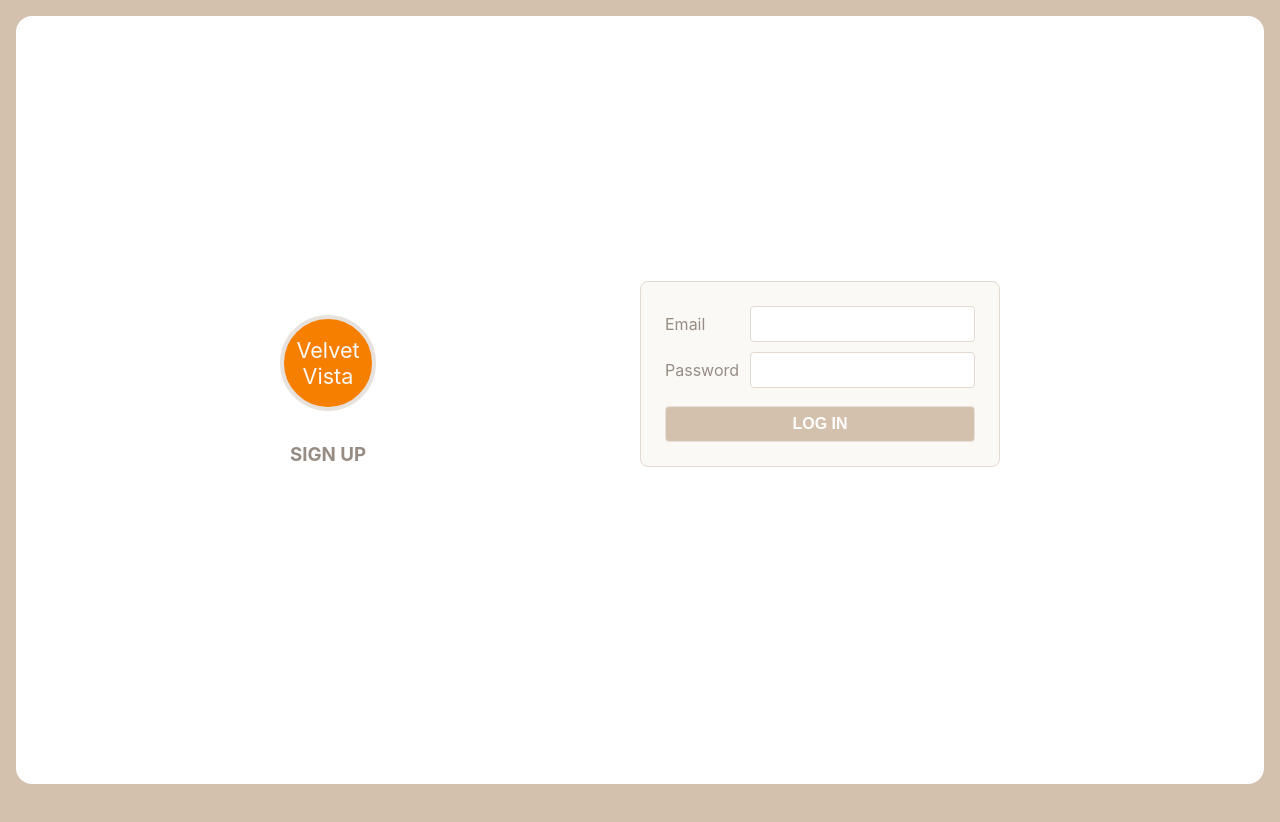
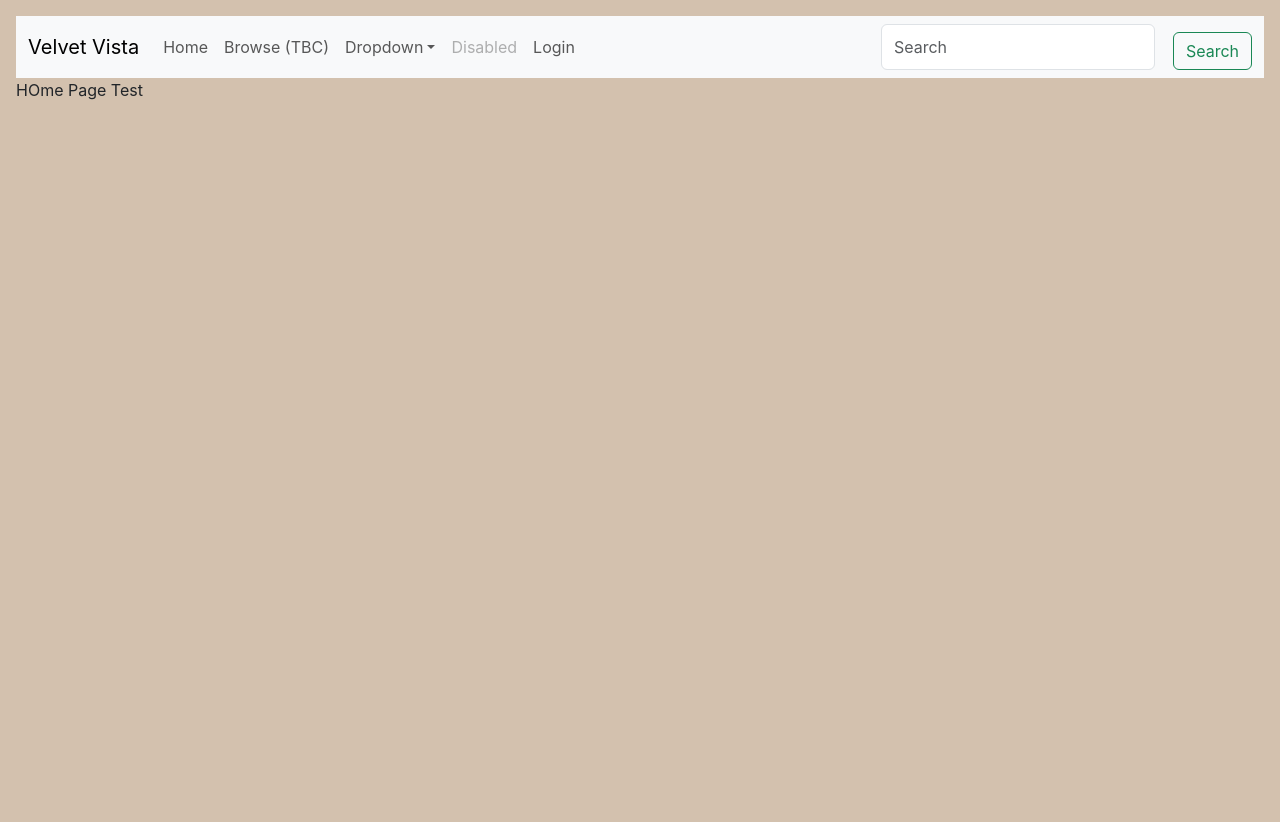
Before and after one commit to Grglls/Project-3-velvet-vista, a React (Create React App) app: page / in a window 1280 px wide. Shown: the top 822 px of the page. Before the commit the page ends 800 px from the top, so only its background shows below. Built offline with nearby package versions, Linux system fonts and the light colour scheme.

Commit message:
NavBar added and users restrictions changed.

```diff
--- a/public/index.html
+++ b/public/index.html
@@ -24,6 +24,9 @@
       work correctly both with client-side routing and a non-root public URL.
       Learn how to configure a non-root public URL by running `npm run build`.
     -->
+    <!-- Add Bootstrap CSS -->
+    <link rel="stylesheet" href="https://cdn.jsdelivr.net/npm/bootstrap@5.3.1/dist/css/bootstrap.min.css" integrity="sha256-2TnSHycBDAm2wpZmgdi0z81kykGPJAkiUY+Wf97RbvY=" crossorigin="anonymous">
+
     <title>Velvet Vista</title>
   </head>
   <body>
@@ -39,5 +42,8 @@
       To begin the development, run `npm start` or `yarn start`.
       To create a production bundle, use `npm run build` or `yarn build`.
     -->
+
+    <!-- Add Bootstrap JS -->
+    <script src="https://cdn.jsdelivr.net/npm/bootstrap@5.3.1/dist/js/bootstrap.min.js" integrity="sha256-gOQJIa9+K/XdfAuBkg2ONAdw5EnQbokw/s2b8BqsRFg=" crossorigin="anonymous"></script>
   </body>
 </html>
--- a/src/components/CategoryList/CategoryList.jsx
+++ b/src/components/CategoryList/CategoryList.jsx
@@ -1,18 +1,18 @@
 import './CategoryList.css';
 
 export default function CategoryList({ categories, activeCat, setActiveCat }) {
-  const cats = categories.map(cat =>
-    <li
-      key={cat}
-      className={cat === activeCat ? 'active' : ''}
-      onClick={() => setActiveCat(cat)}
-    >
-      {cat}
-    </li>
-  );
+  // const cats = categories.map(cat =>
+  //   <li
+  //     key={cat}
+  //     className={cat === activeCat ? 'active' : ''}
+  //     onClick={() => setActiveCat(cat)}
+  //   >
+  //     {cat}
+  //   </li>
+  // );
   return (
     <ul className="CategoryList">
-      {cats}
+      {/* {cats} */}
     </ul>
   );
 }
--- /dev/null
+++ b/src/components/NavBar/NavBar.jsx
@@ -0,0 +1,115 @@
+import "./NavBar.css";
+import { useState } from 'react';
+import { Link, useNavigate } from 'react-router-dom';
+import Logo from '../../components/Logo/Logo';
+import MenuList from '../../components/MenuList/MenuList';
+import CategoryList from '../../components/CategoryList/CategoryList';
+import OrderDetail from '../../components/OrderDetail/OrderDetail';
+import UserLogOut from '../../components/UserLogOut/UserLogOut';
+
+// To do: update <a> tags to <Link/> react tags, match to our pages.
+
+export default function NavBar({ user, setUser, searchTerm, setSearchTerm}){
+    const _handleLogOut = function() {
+        setUser(null);
+    }
+
+    const _handleChange = function(event) {
+        setSearchTerm(event.target.value)
+    }
+
+    const _handleSubmit = function(event) {
+        event.preventDefault();
+
+    }
+
+
+    return (
+        <>
+            {/* From NewOrderPage */}
+            {/* <aside>
+                <Logo />
+                <CategoryList
+                    categories={categories}
+                    activeCat={activeCat}
+                    setActiveCat={setActiveCat}
+                />
+                { user !== null ?
+                <>
+                    <Link to="/orders" className="button btn-sm">PREVIOUS ORDERS</Link>
+                    <UserLogOut user={user} setUser={setUser} />
+                </>
+                :
+                <p>Test</p>
+                }
+            </aside> */}
+
+            {/* From OrderHistoryPage: */}
+            {/* <aside>
+                <Logo />
+                <Link to="/orders" className="button btn-sm">PREVIOUS ORDERS</Link>
+                <UserLogOut user={user} setUser={setUser} />
+            </aside> */}
+
+            <nav className="navbar navbar-expand-lg bg-body-tertiary">
+                <div className="container-fluid">
+                    <Link to="/" className="navbar-brand">Velvet Vista</Link>
+                    <button className="navbar-toggler" type="button" data-bs-toggle="collapse" data-bs-target="#navbarSupportedContent" aria-controls="navbarSupportedContent" aria-expanded="false" aria-label="Toggle navigation">
+                        <span className="navbar-toggler-icon"></span>
+                    </button>
+                    <div className="collapse navbar-collapse" id="navbarSupportedContent">
+                        <ul className="navbar-nav me-auto mb-2 mb-lg-0">
+                            <li className="nav-item">
+                                <Link to="/" className="nav-link">Home</Link>
+                            </li>
+                            <li className="nav-item">
+                                <Link to="/categories" className="nav-link">Browse (TBC)</Link>
+                            </li>
+                            <li className="nav-item dropdown">
+                                <a className="nav-link dropdown-toggle" href="#" role="button" data-bs-toggle="dropdown" aria-expanded="false">
+                                    Dropdown
+                                </a>
+                                <ul className="dropdown-menu">
+                                    <li><a className="dropdown-item" href="#">Action</a></li>
+                                    <li><a className="dropdown-item" href="#">Another action</a></li>
+                                    <li><hr className="dropdown-divider"></hr></li>
+                                    <li><a className="dropdown-item" href="#">Something else here</a></li>
+                                </ul>
+                            </li>
+                            <li className="nav-item">
+                                <a className="nav-link disabled" aria-disabled="true">Disabled</a>
+                            </li>
+                            { (user) ?
+                                <>
+                                    <li className="nav-item">
+                                        <Link to="/orders" className="nav-link">Order History</Link>
+                                    </li>
+                                    <li className="nav-item">
+                                        <Link to="/orders/new" className="nav-link">Cart</Link>
+                                    </li>
+                                    <li className="nav-item">
+                                        <Link to="/" className="nav-link" onClick={_handleLogOut}>Log Out</Link>
+                                    </li>
+                                </>
+                                :
+                                <li className="nav-item">
+                                    <Link to="/login" className="nav-link">Login</Link>
+                                </li>
+                            }
+                        </ul>
+                        <form className="d-flex" role="search">
+                            <input
+                                className="form-control me-2"
+                                type="search"
+                                placeholder="Search"
+                                aria-label="Search"
+                                onChange={_handleChange}
+                            />
+                            <button className="btn btn-outline-success" type="submit">Search</button>
+                        </form>
+                    </div>
+                </div>
+            </nav>
+        </>
+    )
+}
--- a/src/pages/App/App.jsx
+++ b/src/pages/App/App.jsx
@@ -5,22 +5,27 @@ import { getUser } from '../../utilities/users-service';
 import AuthPage from '../AuthPage/AuthPage';
 import NewOrderPage from '../NewOrderPage/NewOrderPage';
 import OrderHistoryPage from '../OrderHistoryPage/OrderHistoryPage';
+import NavBar from '../../components/NavBar/NavBar';
+import HomePage from '../HomePage/HomePage';
 
 export default function App() {
   const [user, setUser] = useState(getUser());
+  const [searchTerm, setSearchTerm] = useState('');
+
   return (
-    <main className="App">
-      { user ?
+    <>
+      <NavBar user={user} setUser={setUser} searchTerm={searchTerm} setSearchTerm={setSearchTerm} />
+      <main className="App">
         <Routes>
           {/* client-side route that renders the component instance if the path matches the url in the address bar */}
           <Route path="/orders/new" element={<NewOrderPage user={user} setUser={setUser} />} />
           <Route path="/orders" element={<OrderHistoryPage user={user} setUser={setUser} />} />
+          <Route path="/login" element={<AuthPage user={user} setUser={setUser} />} />
+          <Route path="/" element={<HomePage user={user} setUser={setUser} />} />
           {/* redirect to /orders/new if path in address bar hasn't matched a <Route> above */}
-          <Route path="/*" element={<Navigate to="/orders/new" />} />
+          {/* <Route path="/*" element={<Navigate to="/orders/new" />} /> */}
         </Routes>
-        :
-        <AuthPage setUser={setUser} />
-      }
-    </main>
+      </main>
+    </>
   );
 }
--- /dev/null
+++ b/src/pages/HomePage/HomePage.jsx
@@ -0,0 +1,10 @@
+export default function HomePage() {
+
+    return (
+      <main className="HomePage">
+        <div>
+            HOme Page Test
+        </div>
+      </main>
+    );
+  }
--- a/src/pages/NewOrderPage/NewOrderPage.jsx
+++ b/src/pages/NewOrderPage/NewOrderPage.jsx
@@ -8,6 +8,7 @@ import MenuList from '../../components/MenuList/MenuList';
 import CategoryList from '../../components/CategoryList/CategoryList';
 import OrderDetail from '../../components/OrderDetail/OrderDetail';
 import UserLogOut from '../../components/UserLogOut/UserLogOut';
+import NavBar from '../../components/NavBar/NavBar';
 
 export default function NewOrderPage({ user, setUser }) {
   const [cart, setCart] = useState(null);
@@ -51,6 +52,7 @@ export default function NewOrderPage({ user, setUser }) {
   }
 
   return (
+    <>
       <main className="NewOrderPage">
         <aside>
           <Logo />
@@ -59,8 +61,14 @@ export default function NewOrderPage({ user, setUser }) {
             activeCat={activeCat}
             setActiveCat={setActiveCat}
           />
+          { user !== null ?
+            <>
               <Link to="/orders" className="button btn-sm">PREVIOUS ORDERS</Link>
               <UserLogOut user={user} setUser={setUser} />
+            </>
+          :
+            <p>Test</p>
+          }
         </aside>
         <MenuList
           menuItems={menuItems.filter(item => item.category.name === activeCat)}
@@ -72,5 +80,6 @@ export default function NewOrderPage({ user, setUser }) {
           handleCheckout={ handleCheckout }
         />
       </main>
+    </>
   );
 }
--- a/src/pages/OrderHistoryPage/OrderHistoryPage.jsx
+++ b/src/pages/OrderHistoryPage/OrderHistoryPage.jsx
@@ -26,14 +26,17 @@ export default function OrderHistoryPage({user, setUser}) {
   const currentOrder = orders.find((order) => order._id === activeOrder);
 
   return (
+    <>
+
       <main className="NewOrderPage">
         <aside>
           <Logo />
-\        <Link to="/orders" className="button btn-sm">PREVIOUS ORDERS</Link>
+          <Link to="/orders" className="button btn-sm">PREVIOUS ORDERS</Link>
           <UserLogOut user={user} setUser={setUser} />
         </aside>
         <OrderList orders={ orders } activeOrder={ activeOrder } setActiveOrder={ setActiveOrder } />
         <OrderDetail order={ currentOrder } />
       </main>
+    </>
   );
 }
```
Also changed, not shown: src/components/NavBar/NavBar.css (added), 1 other file (tests, documents, lock files or other folders). Lines whose indentation alone changed are shown as unchanged.
